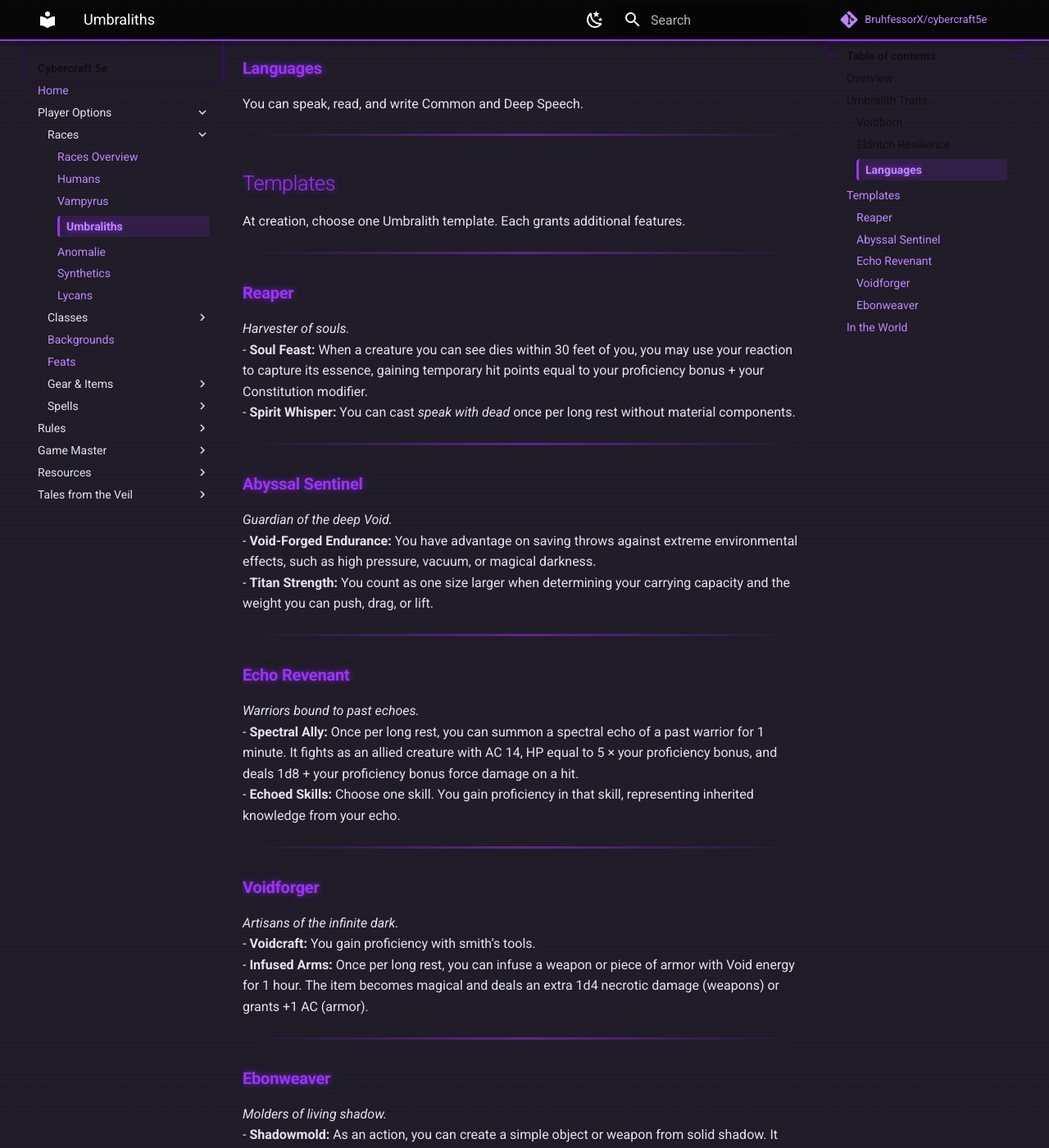
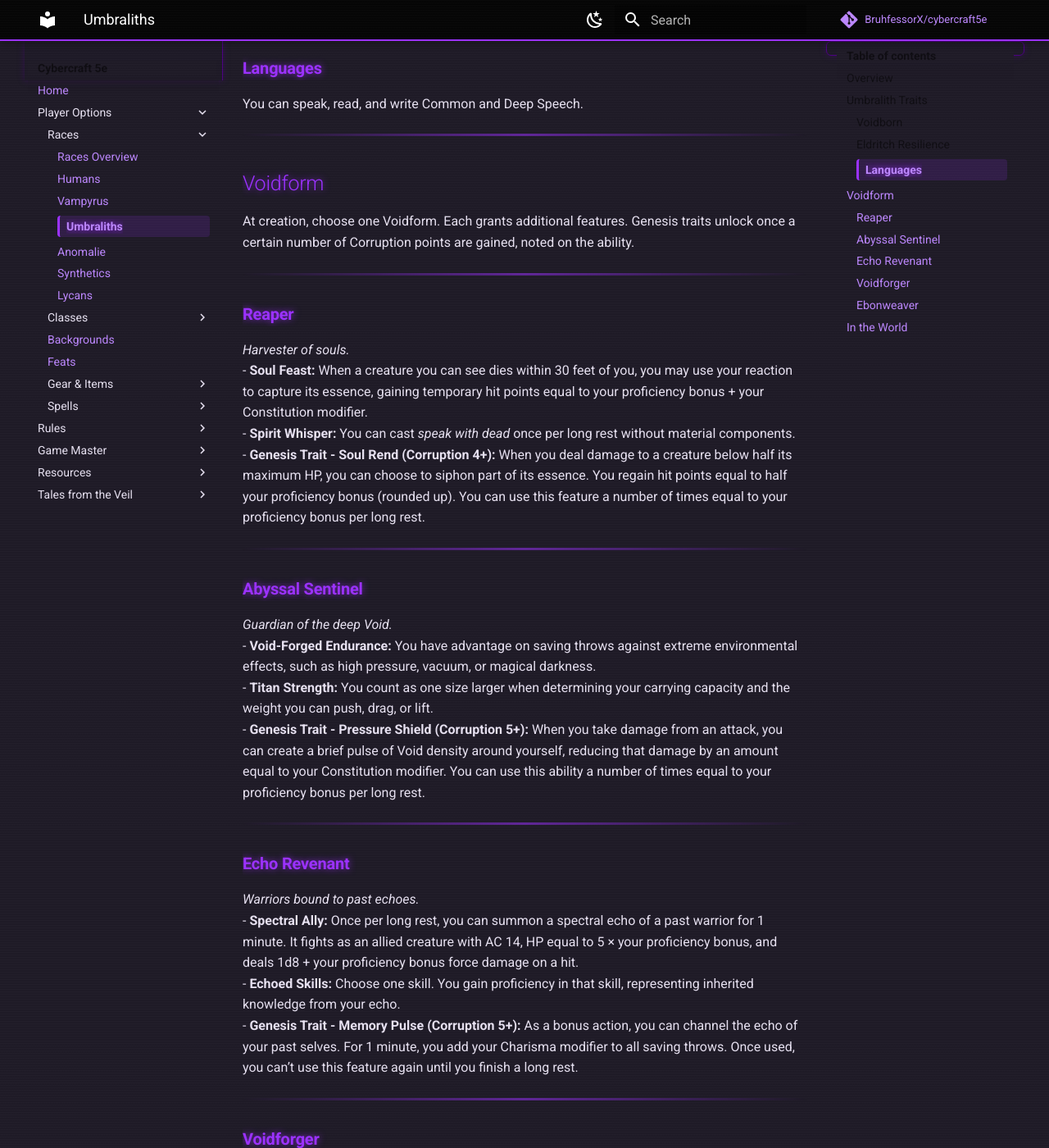
Before and after one commit to BruhfessorX/cybercraft5e, an MkDocs documentation site: the page built from docs/player-options/races/umbraliths.md, in a window 1280 px wide and 1400 px high, scrolled down 1201 px. Shown: the whole window at 82% size. Built offline with MkDocs 1.6.1 and Material for MkDocs 9.7.7, drawn with Linux system fonts in a browser that asks for light colours; comment, search, counter and statistics services are not loaded; some of the changed text lies outside the part shown.

Commit message:
Umbralith voidform genesis trait addition

```diff
--- a/docs/player-options/races/umbraliths.md
+++ b/docs/player-options/races/umbraliths.md
@@ -40,8 +40,8 @@ You can speak, read, and write Common and Deep Speech.
 
 ---
 
-## Templates
-At creation, choose one Umbralith template. Each grants additional features.
+## Voidform
+At creation, choose one Voidform. Each grants additional features. Genesis traits unlock once a certain number of Corruption points are gained, noted on the ability.
 
 ---
 
@@ -49,6 +49,7 @@ At creation, choose one Umbralith template. Each grants additional features.
 *Harvester of souls.*
 - **Soul Feast:** When a creature you can see dies within 30 feet of you, you may use your reaction to capture its essence, gaining temporary hit points equal to your proficiency bonus + your Constitution modifier.
 - **Spirit Whisper:** You can cast *speak with dead* once per long rest without material components.
+- **Genesis Trait - Soul Rend (Corruption 4+):** When you deal damage to a creature below half its maximum HP, you can choose to siphon part of its essence. You regain hit points equal to half your proficiency bonus (rounded up). You can use this feature a number of times equal to your proficiency bonus per long rest.
 
 ---
 
@@ -56,6 +57,7 @@ At creation, choose one Umbralith template. Each grants additional features.
 *Guardian of the deep Void.*
 - **Void-Forged Endurance:** You have advantage on saving throws against extreme environmental effects, such as high pressure, vacuum, or magical darkness.
 - **Titan Strength:** You count as one size larger when determining your carrying capacity and the weight you can push, drag, or lift.
+- **Genesis Trait - Pressure Shield (Corruption 5+):** When you take damage from an attack, you can create a brief pulse of Void density around yourself, reducing that damage by an amount equal to your Constitution modifier. You can use this ability a number of times equal to your proficiency bonus per long rest.
 
 ---
 
@@ -63,6 +65,7 @@ At creation, choose one Umbralith template. Each grants additional features.
 *Warriors bound to past echoes.*
 - **Spectral Ally:** Once per long rest, you can summon a spectral echo of a past warrior for 1 minute. It fights as an allied creature with AC 14, HP equal to 5 × your proficiency bonus, and deals 1d8 + your proficiency bonus force damage on a hit.
 - **Echoed Skills:** Choose one skill. You gain proficiency in that skill, representing inherited knowledge from your echo.
+- **Genesis Trait - Memory Pulse (Corruption 5+):** As a bonus action, you can channel the echo of your past selves. For 1 minute, you add your Charisma modifier to all saving throws. Once used, you can’t use this feature again until you finish a long rest.
 
 ---
 
@@ -70,6 +73,7 @@ At creation, choose one Umbralith template. Each grants additional features.
 *Artisans of the infinite dark.*
 - **Voidcraft:** You gain proficiency with smith’s tools.
 - **Infused Arms:** Once per long rest, you can infuse a weapon or piece of armor with Void energy for 1 hour. The item becomes magical and deals an extra 1d4 necrotic damage (weapons) or grants +1 AC (armor).
+- **Genesis Trait - Resonant Armament (Corruption 4+):** Your crafted weapons hum with latent Void power. Once per turn when you hit with a weapon you created or modified, you can deal an additional 1d4 force damage. At level 11, this increases to 1d6.
 
 ---
 
@@ -77,6 +81,7 @@ At creation, choose one Umbralith template. Each grants additional features.
 *Molders of living shadow.*
 - **Shadowmold:** As an action, you can create a simple object or weapon from solid shadow. It lasts for 1 minute or until you dismiss it. Weapons created this way count as magical for overcoming resistance.
 - **Veil of Night:** Once per long rest, you can cast *darkness* without expending a spell slot. You can see through this darkness.
+- **Genesis Trait - Living Shade (Corruption 4+):** You command your shadow as a sentient extension of yourself. As a bonus action, you can cause your shadow to move independently up to 15 feet away. It can manipulate small objects, open doors, or perform minor tasks. Lasts 10 minutes, usable once per long rest.
 
 ---
 
```
Also changed, not shown: docs/rules/sanity-corruption.md (line endings or trailing spaces).
